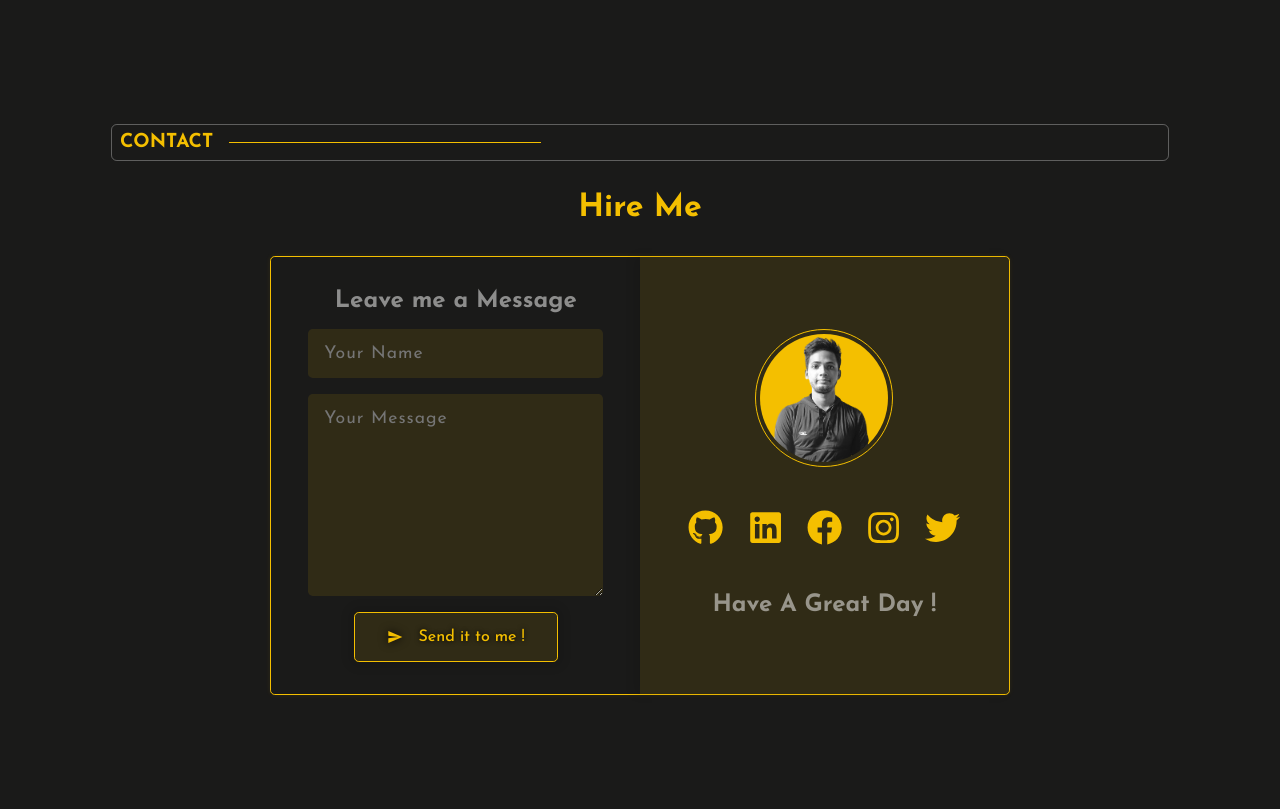
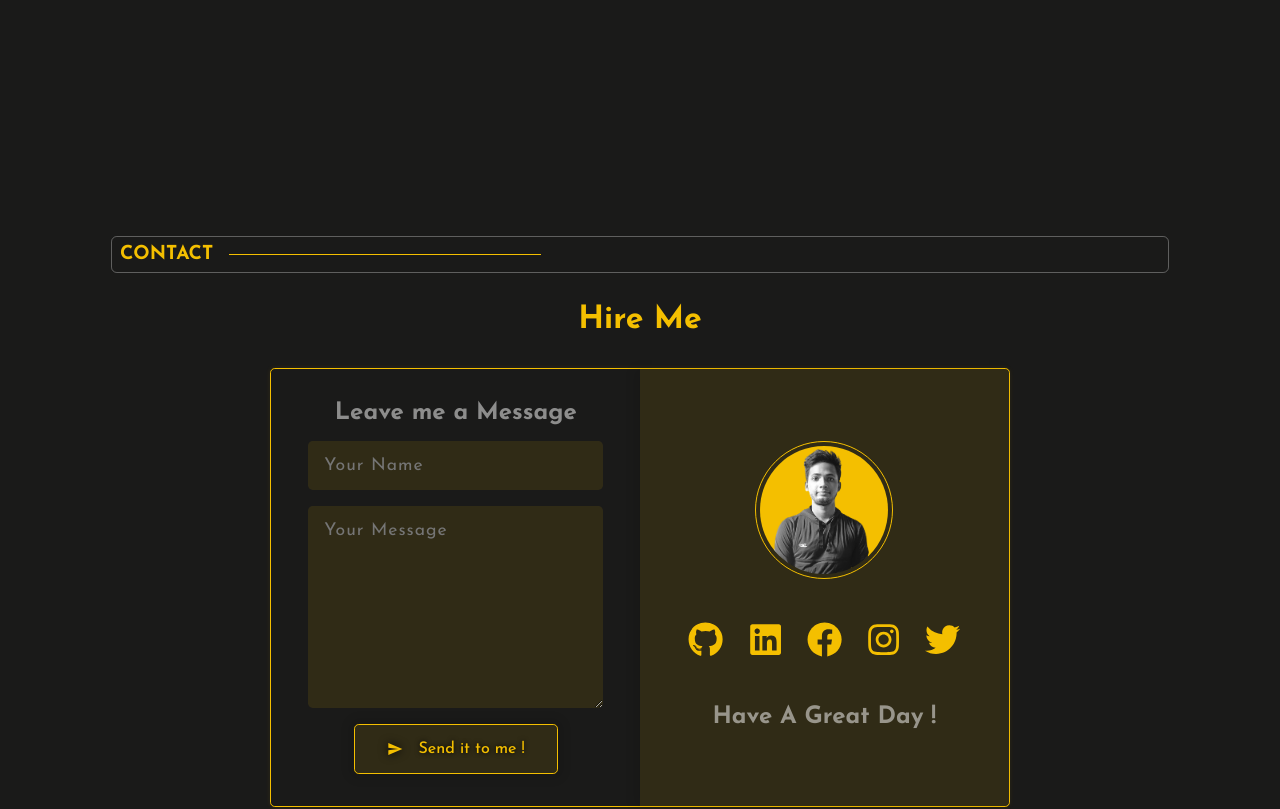
Before and after one commit to Sandeep-morya/Sandeep-morya, a React (Vite) app: page / in a window 1280 px wide. Shown: the part 4960-5769 px from the top of the page. Built offline with nearby package versions, Linux system fonts and the light colour scheme.

Commit message:
postion fixed

```diff
--- a/src/Theme/contact.css
+++ b/src/Theme/contact.css
@@ -1,5 +1,5 @@
 .contact {
-	padding: 0 7rem 7rem 7rem;
+	padding: 7rem;
 	display: flex;
 	flex-direction: column;
 	width: 100%;
```
